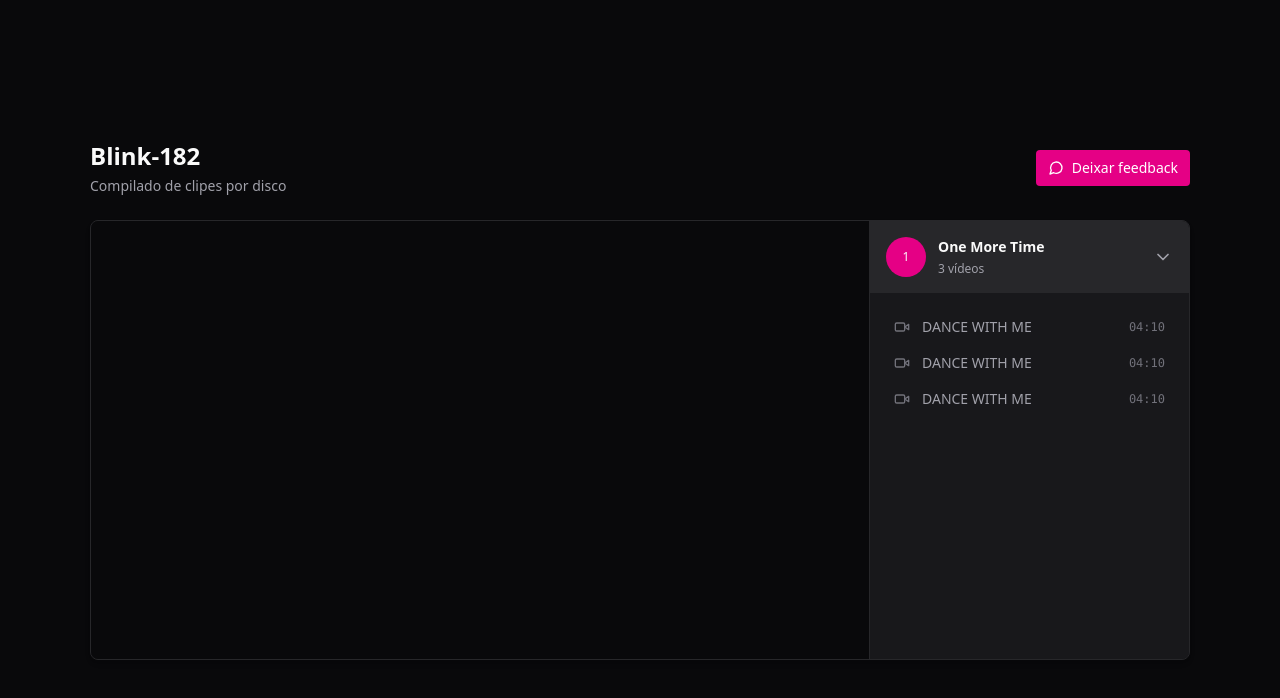
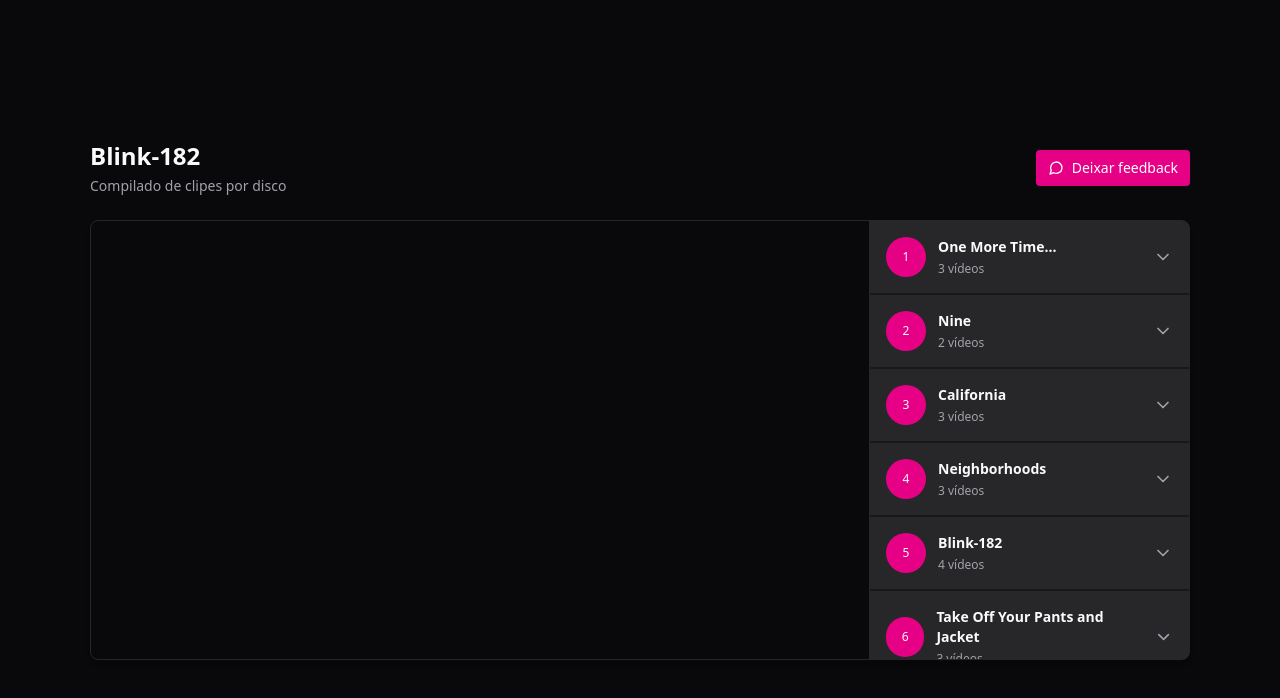
Before and after one commit to RenanFachin/RS_ReduxAndZustand, a React (Vite) app: page / in a window 1280 px wide. Shown: the top 698 px of the page. Built offline with nearby package versions, Linux system fonts and the light colour scheme.

Commit message:
feat: cria reducer do player

```diff
--- a/package.json
+++ b/package.json
@@ -10,6 +10,7 @@
     "preview": "vite preview"
   },
   "dependencies": {
+    "@radix-ui/react-collapsible": "^1.0.3",
     "@reduxjs/toolkit": "^1.9.7",
     "lucide-react": "^0.287.0",
     "react": "^18.2.0",
--- a/src/components/Album.tsx
+++ b/src/components/Album.tsx
@@ -1,5 +1,8 @@
+import * as Collapsible from '@radix-ui/react-collapsible';
+
 import { ChevronDown } from "lucide-react";
 import { VideoNameList } from "./VideoNameList";
+import { useAppSelector } from '../store';
 
 interface AlbumProps {
   albumIndex: number
@@ -8,9 +11,14 @@
 }
 
 export function Album({ albumIndex, amount, title }: AlbumProps) {
+
+  const musics = useAppSelector((state) => {
+    return state.player.discography.album[albumIndex].music
+  })
+
   return (
-    <div>
-      <button className='flex w-full items-center gap-3 bg-zinc-800 p-4'>
+    <Collapsible.Root className="group">
+      <Collapsible.Trigger className='flex w-full items-center gap-3 bg-zinc-800 p-4'>
         <div className='flex h-10 w-10 rounded-full items-center justify-center bg-blink-pink text-xs'>
           {albumIndex + 1}
         </div>
@@ -20,15 +28,24 @@
           <span className='text-xs text-zinc-400'>{amount} vídeos</span>
         </div>
 
-        <ChevronDown className='w-5 h-5 ml-auto text-zinc-400' />
-      </button>
+        <ChevronDown className='w-5 h-5 ml-auto text-zinc-400 group-data-[state=open]:rotate-180 transition-transform' />
+      </Collapsible.Trigger>
 
-
-      <nav className='relative flex flex-col gap-4 p-6'>
-        <VideoNameList title="DANCE WITH ME" duration="04:10" />
-        <VideoNameList title="DANCE WITH ME" duration="04:10" />
-        <VideoNameList title="DANCE WITH ME" duration="04:10" />
-      </nav>
-    </div>
+      <Collapsible.Content>
+        <nav className='relative flex flex-col gap-4 p-6'>
+          {
+            musics.map(music => {
+              return (
+                <VideoNameList
+                  key={music.id}
+                  title={music.title}
+                  duration={music.duration}
+                />
+              )
+            })
+          }
+        </nav>
+      </Collapsible.Content>
+    </Collapsible.Root>
   )
 }
--- a/src/pages/Player.tsx
+++ b/src/pages/Player.tsx
@@ -1,10 +1,14 @@
-import { MessageCircle, ChevronDown, } from 'lucide-react'
+import { MessageCircle } from 'lucide-react'
 
 import { Header } from '../components/Header'
 import { Video } from '../components/Video'
 import { Album } from '../components/Album'
+import { useAppSelector } from '../store'
 
 export function Player() {
+  const albums = useAppSelector(state => state.player.discography.album)
+
+
   return (
     <div className="h-screen bg-zinc-950 text-zinc-50 flex justify-center items-center">
       <div className="flex w-[1100px] flex-col gap-6">
@@ -28,8 +32,20 @@
             <Video />
           </div>
 
-          <aside className='w-80 absolute top-0 bottom-0 right-0 border-l border-zinc-800 bg-zinc-900 overflow-y-scroll scrollbar-thin scrollbar-track-zinc-950 scrollbar-thumb-zinc-800 divide-y-2 divide-zinc-900'>
-            <Album albumIndex={0} title="One More Time" amount={3}/>
+          <aside className='w-80 absolute top-0 bottom-0 right-0 border-l border-zinc-800 bg-zinc-900 overflow-y-scroll scrollbar-thin scrollbar-track-zinc-950 scrollbar-thumb-blink-pink divide-y-2 divide-zinc-900'>
+            {
+              albums.map((album, index) => {
+                return (
+                  <Album
+                    key={album.id}
+                    albumIndex={index}
+                    title={album.title}
+                    amount={album.music.length}
+                  />
+                )
+              })
+            }
+
           </aside>
         </main>
 
--- a/src/store/index.ts
+++ b/src/store/index.ts
@@ -3,10 +3,13 @@
 import { configureStore } from '@reduxjs/toolkit'
 
 // https://react-redux.js.org/using-react-redux/usage-with-typescript
-import {useSelector, TypedUseSelectorHook} from 'react-redux'
+import { useSelector, TypedUseSelectorHook } from 'react-redux'
+import { player } from './slices/player'
 
 export const store = configureStore({
-  reducer: {}
+  reducer: {
+    player: player,
+  }
 })
 
 // Integração com TS
--- /dev/null
+++ b/src/store/slices/player.ts
@@ -0,0 +1,96 @@
+import { createSlice } from '@reduxjs/toolkit'
+
+const playerSlice = createSlice({
+  name: 'player',
+  initialState: {
+    discography: {
+      album: [
+        {
+          id: '1',
+          title: 'One More Time...',
+          music: [
+            { id: '7MI3buZedOw', title: 'EDGING', duration: '02:45' },
+            { id: 'fSKQRDq3RkM', title: 'ONE MORE TIME', duration: '03:27' },
+            { id: 'LUEYNuVeA9Y', title: 'DANCE WITH ME', duration: '04:09' },
+          ]
+        },
+        {
+          id: '2',
+          title: 'Nine',
+          music: [
+            { id: '4cbSPNZryzo', title: 'Darkside', duration: '03:03' },
+            { id: 'ZQ-NycSnGsc', title: 'Generational Divide', duration: '00:50' }
+          ]
+        },
+        {
+          id: '3',
+          title: 'California',
+          music: [
+            { id: 'lic0oCDMfwk', title: 'Bored To Death', duration: '04:03' },
+            { id: 'krpm0v_486k', title: 'She is Out Of Her Mind', duration: '02:41' },
+            { id: 'czAKwUT-s_Q', title: 'Home Is Such A Lonely Place', duration: '03:18' },
+
+          ]
+        },
+        {
+          id: '4',
+          title: 'Neighborhoods',
+          music: [
+            { id: 'YpYhGdrknlA', title: 'Up All Night', duration: '03:43' },
+            { id: 'CuNSn1z6ric', title: "Heart's All Gone", duration: '03:25' },
+            { id: 'H86730HjLVA', title: 'After Midnight', duration: '04:01' },
+
+          ]
+        },
+        {
+          id: '5',
+          title: 'Blink-182',
+          music: [
+            { id: '4kMZ23T9VHE', title: 'Feeling This', duration: '03:08' },
+            { id: 's1tAYmMjLdY', title: 'I Miss You', duration: '03:49' },
+            { id: 'XrTZT49u0kM', title: 'Down', duration: '03:16' },
+            { id: 'CvtJVku_mJw', title: 'Always', duration: '04:11' }
+          ]
+        },
+        {
+          id: '6',
+          title: 'Take Off Your Pants and Jacket',
+          music: [
+            { id: 'vVy9Lgpg1m8', title: 'First Date', duration: '03:31' },
+            { id: 'z7hhDINyBP0', title: 'The Rock Show', duration: '03:07' },
+            { id: 'k1BFHYtZlAU', title: 'Stay Together For The Kids', duration: '03:57' }
+          ]
+        },
+        {
+          id: '7',
+          title: 'Enema of the State',
+          music: [
+            { id: 'K7l5ZeVVoCA', title: "What's My Age Again?", duration: '02:26' },
+            { id: '9Ht5RZpzPqw', title: 'All The Small Things', duration: '02:50' },
+            { id: '2MRdtXWcgIw', title: "Adam's Song", duration: '04:13' }
+          ]
+        },
+        {
+          id: '8',
+          title: 'Dude Ranch',
+          music: [
+            { id: 'sT0g16_LQaQ', title: "Dammit", duration: '02:50' },
+            { id: 'I6kfin-UeAQ', title: 'Josie', duration: '03:35' }
+          ]
+        },
+        {
+          id: '9',
+          title: 'Cheshire Cat',
+          music: [
+            { id: 'kZs88WWGDoo', title: "M+M's", duration: '02:39' }
+          ]
+        },
+      ],
+    }
+  },
+
+  reducers: {}
+})
+
+
+export const player = playerSlice.reducer
```
Also changed, not shown: 1 other file (tests, documents, lock files or other folders).
